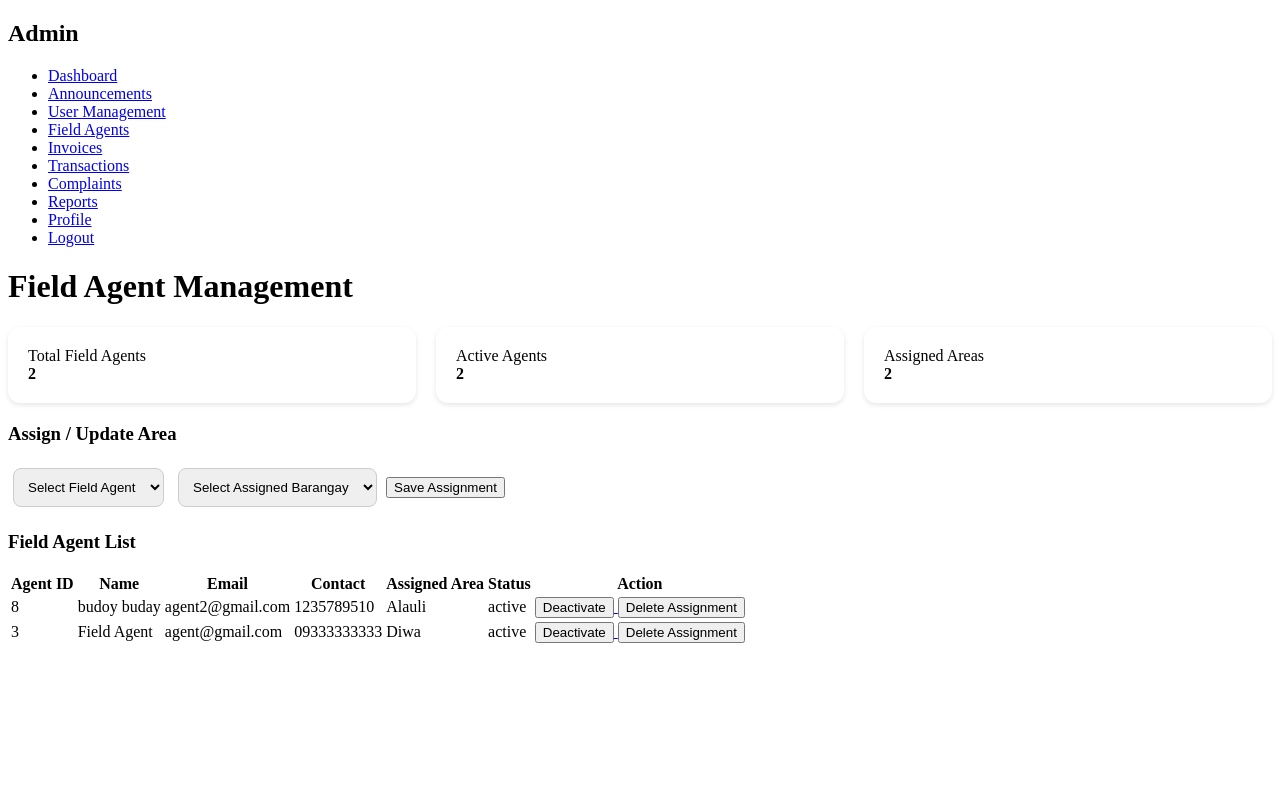
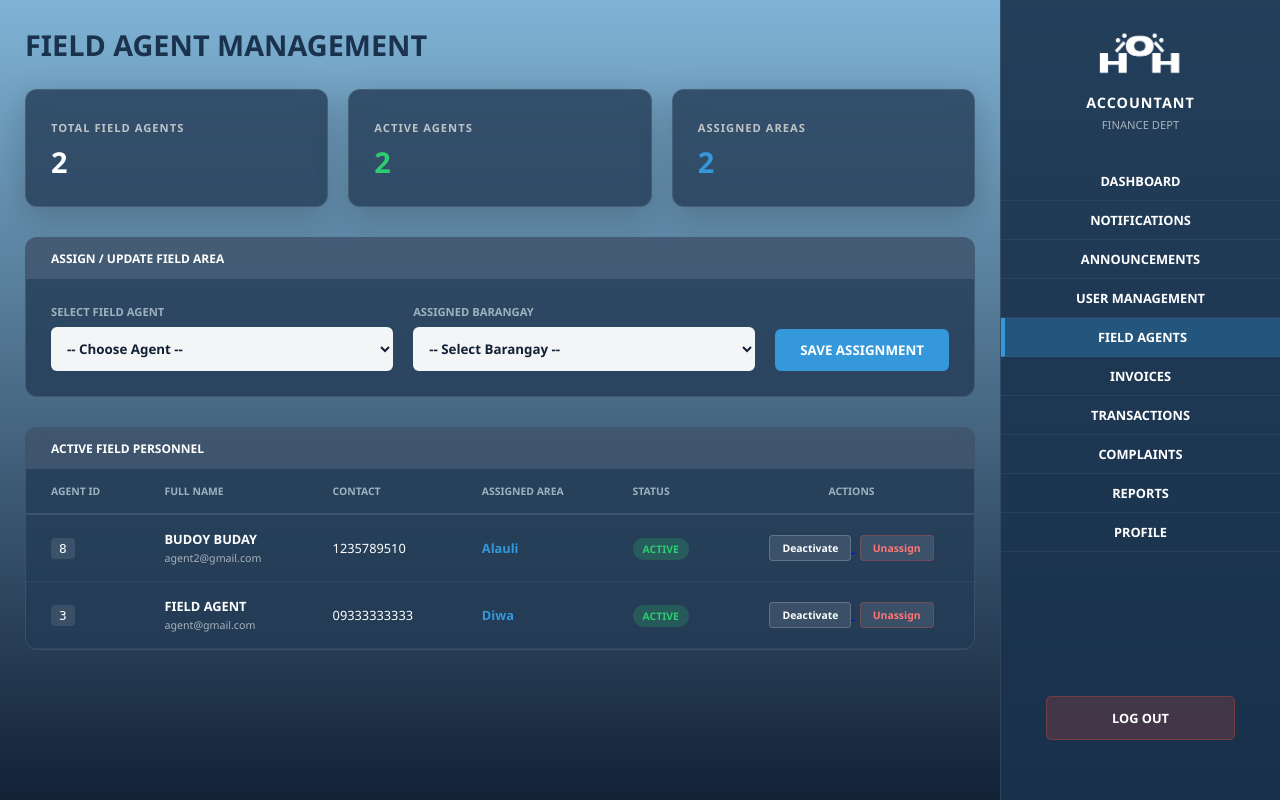
Before and after one commit to Stupidcheesecatmeow/H2O, a PHP site: page /agent_management.php in a window 1280 px wide. Run offline with PHP 8.4, Linux system fonts and the light colour scheme; a user stored in the database is signed in; data comes from the database, SQL or seed files in the repository.

Commit message:
eygent n inboys ng admin sah

```diff
--- /dev/null
+++ b/agent_management.css
@@ -0,0 +1,225 @@
+/* --- UNIVERSAL VARIABLES --- */
+:root {
+    --navy-dark: #122136;
+    --navy-panel: rgba(36, 59, 85, 0.8);
+    --accent-blue: #3498db;
+    --white: #ffffff;
+    --success: #2ecc71;
+    --danger: #e74c3c;
+    --warning: #f1c40f;
+    --blue-light: #9db2bf;
+}
+
+/* --- BASE LAYOUT --- */
+* { box-sizing: border-box; font-family: 'Segoe UI', Arial, sans-serif; }
+
+body {
+    margin: 0;
+    background: linear-gradient(to bottom, #7fb3d5, #122136);
+    background-attachment: fixed;
+    height: 100vh;
+    display: flex; /* Sidebar Right Layout */
+    overflow: hidden;
+    color: white;
+    opacity: 0;
+    transition: opacity 0.2s ease-in-out;
+}
+
+.main-content {
+    flex: 1;
+    padding: 25px;
+    display: block;
+    overflow-y: auto;
+    height: 100vh;
+    color: white;
+}
+
+.header-row h1 {
+    color: #1a324d;
+    margin: 0 0 25px 0;
+    font-size: 1.8rem;
+    font-weight: 800;
+}
+
+/* --- STATS GRID --- */
+.stats-grid {
+    display: grid;
+    grid-template-columns: repeat(3, 1fr);
+    gap: 20px;
+    margin-bottom: 30px;
+}
+
+.stat-card {
+    background: var(--navy-panel);
+    border-radius: 12px;
+    padding: 25px;
+    backdrop-filter: blur(10px);
+    border: 1px solid rgba(255, 255, 255, 0.1);
+    box-shadow: 0 8px 32px rgba(0,0,0,0.2);
+}
+
+.stat-label { font-size: 0.7rem; font-weight: 800; text-transform: uppercase; color: #bdc3c7; letter-spacing: 1px; }
+.stat-value { display: block; font-size: 1.8rem; font-weight: 800; margin-top: 5px; }
+
+/* --- GLASS PANELS --- */
+.glass-panel {
+    background: var(--navy-panel);
+    border-radius: 12px;
+    border: 1px solid rgba(255, 255, 255, 0.1);
+    backdrop-filter: blur(10px);
+    margin-bottom: 30px;
+    overflow: hidden;
+}
+
+.panel-title-bar {
+    background: rgba(255, 255, 255, 0.1);
+    padding: 12px 25px;
+    font-weight: 800;
+    font-size: 0.75rem;
+    text-transform: uppercase;
+}
+
+.content-area { padding: 25px; }
+
+/* --- ASSIGNMENT FORM --- */
+.assignment-form-grid {
+    display: grid;
+    grid-template-columns: 1fr 1fr auto;
+    gap: 20px;
+    align-items: flex-end;
+}
+
+.form-group { display: flex; flex-direction: column; gap: 8px; }
+.form-group label { font-size: 0.7rem; font-weight: 900; color: var(--blue-light); text-transform: uppercase; }
+
+select {
+    padding: 12px;
+    border-radius: 6px;
+    border: none;
+    background: rgba(255, 255, 255, 0.95);
+    color: var(--navy-dark);
+    font-weight: 600;
+    outline: none;
+}
+
+.save-btn {
+    background: var(--accent-blue);
+    color: white;
+    padding: 12px 25px;
+    border-radius: 6px;
+    border: none;
+    font-weight: 800;
+    cursor: pointer;
+    transition: 0.3s;
+}
+
+.save-btn:hover { background: #2980b9; transform: translateY(-2px); }
+
+/* --- DATA TABLE --- */
+.table-area { padding: 0; }
+.data-table { width: 100%; border-collapse: collapse; }
+.data-table th {
+    text-align: left; padding: 15px 25px;
+    font-size: 0.65rem; text-transform: uppercase;
+    color: var(--blue-light); border-bottom: 2px solid rgba(255, 255, 255, 0.1);
+}
+.data-table td { padding: 15px 25px; font-size: 0.8rem; border-bottom: 1px solid rgba(255, 255, 255, 0.05); }
+
+.id-badge { background: rgba(255,255,255,0.1); padding: 3px 8px; border-radius: 4px; font-family: monospace; }
+
+/* Status Pills */
+.status-pill { padding: 4px 10px; border-radius: 20px; font-size: 0.65rem; font-weight: bold; }
+.paid { background: rgba(46, 204, 113, 0.2); color: var(--success); }
+.unpaid { background: rgba(231, 76, 60, 0.2); color: var(--danger); }
+
+/* Table Action Buttons */
+.action-btn {
+    background: rgba(255, 255, 255, 0.1);
+    color: white;
+    border: 1px solid rgba(255, 255, 255, 0.2);
+    padding: 5px 12px;
+    border-radius: 4px;
+    font-size: 0.65rem;
+    font-weight: 800;
+    cursor: pointer;
+    transition: 0.2s;
+}
+.action-btn:hover { background: var(--white); color: var(--navy-dark); }
+.delete-btn { color: #ff7675; border-color: rgba(231, 76, 60, 0.3); margin-left: 5px; }
+.delete-btn:hover { background: var(--danger); color: white; }
+
+/* --- SIDEBAR RIGHT --- */
+.sidebar-right {
+    width: 280px;
+    background-color: rgba(26, 50, 77, 0.9);
+    height: 100vh;
+    display: flex;
+    flex-direction: column;
+    align-items: center;
+    padding-top: 30px;
+    border-left: 1px solid rgba(255,255,255,0.1);
+}
+
+.side-logo { width: 100px; margin-bottom: 10px; }
+
+.agent-info {
+    color: white;
+    text-align: center;
+    margin-bottom: 30px;
+}
+
+.agent-info h3 {
+    margin: 5px 0;
+    font-size: 0.9rem;
+    letter-spacing: 1px;
+}
+
+.agent-info p {
+    margin: 0;
+    font-size: 0.7rem;
+    opacity: 0.6;
+    text-transform: uppercase;
+}
+
+.nav-menu { width: 100%; }
+
+.nav-item {
+    display: block;
+    width: 100%;
+    padding: 10px;
+    text-decoration: none;
+    color: white;
+    text-align: center;
+    font-weight: bold;
+    font-size: 0.8rem;
+    border-bottom: 1px solid rgba(255,255,255,0.05);
+    transition: 0.3s;
+}
+
+.nav-item:hover,
+.nav-item.active {
+    background-color: rgba(52, 152, 219, 0.3);
+    border-left: 4px solid var(--accent-blue);
+}
+
+/* FOOTER */
+.sidebar-footer {
+    margin-top: auto;
+    padding-bottom: 30px;
+    width: 80%;
+}
+
+.logout-btn-container {
+    display: block; width: 85%; margin: auto auto 30px auto;
+    background: rgba(231, 76, 60, 0.2);
+    color: white; text-align: center; padding: 12px;
+    border-radius: 5px; font-weight: bold; text-decoration: none;
+    font-size: 0.8rem;
+    border: 1px solid rgba(231, 76, 60, 0.3);
+    transition: 0.3s;
+}
+
+.logout-btn-container:hover {
+    background: var(--danger);
+    color: white;
+}
--- a/agent_management.php
+++ b/agent_management.php
@@ -98,126 +98,154 @@ $agents = $conn->query("
 ?>
 
 <!DOCTYPE html>
-<html>
+<html lang="en">
 <head>
-    <title>Field Agent Management</title>
-    <link rel="stylesheet" href="dashboard.css">
+    <meta charset="UTF-8">
+    <title>Field Agent Management | H2O</title>
+    <link rel="stylesheet" href="agent_management.css">
 </head>
-<body>
+<body id="mainBody">
 
-    <div class="layout">
-
-        <div class="sidebar">
-            <h2>Admin</h2>
-            <ul>
-                <li><a href="admin_dashboard.php">Dashboard</a></li>
-                <li><a href="announcements.php">Announcements</a></li>
-                <li><a href="user_management.php">User Management</a></li>
-                <li><a href="agent_management.php">Field Agents</a></li>
-                <li><a href="invoices.php">Invoices</a></li>
-                <li><a href="transactions.php">Transactions</a></li>
-                <li><a href="complaints_admin.php">Complaints</a></li>
-                <li><a href="reports.php">Reports</a></li>
-                <li><a href="profile.php">Profile</a></li>
-                <li><a href="logout.php">Logout</a></li>
-            </ul>
+    <div class="main-content">
+        <div class="header-row">
+            <h1>FIELD AGENT MANAGEMENT</h1>
         </div>
 
-        <div class="main">
-
-            <h1>Field Agent Management</h1>
-
-            <div class="cards">
-                <div class="card">
-                    Total Field Agents<br>
-                    <strong>
+        <!-- STATS CARDS -->
+        <div class="stats-grid">
+            <div class="stat-card">
+                <span class="stat-label">Total Field Agents</span>
+                <span class="stat-value">
                     <?php echo $conn->query("SELECT COUNT(*) AS total FROM users WHERE role='agent'")->fetch_assoc()['total']; ?>
-                    </strong>
+                </span>
             </div>
-
-                <div class="card">
-                    Active Agents<br>
-                    <strong>
+            <div class="stat-card">
+                <span class="stat-label">Active Agents</span>
+                <span class="stat-value" style="color: var(--success);">
                     <?php echo $conn->query("SELECT COUNT(*) AS total FROM users WHERE role='agent' AND status='active'")->fetch_assoc()['total']; ?>
-                    </strong>
+                </span>
             </div>
-
-                <div class="card">
-                    Assigned Areas<br>
-                    <strong>
+            <div class="stat-card">
+                <span class="stat-label">Assigned Areas</span>
+                <span class="stat-value" style="color: var(--accent-blue);">
                     <?php echo $conn->query("SELECT COUNT(*) AS total FROM agent_assignments")->fetch_assoc()['total']; ?>
-                    </strong>
+                </span>
             </div>
         </div>
 
-            <div class="table-box">
-                <h3>Assign / Update Area</h3>
-
-                <form method="POST">
+        <!-- ASSIGNMENT FORM PANEL -->
+        <div class="glass-panel">
+            <div class="panel-title-bar">Assign / Update Field Area</div>
+            <div class="content-area">
+                <form method="POST" class="assignment-form-grid">
+                    <div class="form-group">
+                        <label>Select Field Agent</label>
                         <select name="agent_id" required>
-                        <option value="">Select Field Agent</option>
-
+                            <option value="">-- Choose Agent --</option>
                             <?php while($a = $agent_options->fetch_assoc()): ?>
                                 <option value="<?php echo $a['id']; ?>">
                                     <?php echo ($a['user_code'] ?? $a['id'])." - ".$a['first_name']." ".$a['last_name']; ?>
                                 </option>
                             <?php endwhile; ?>
                         </select>
+                    </div>
 
+                    <div class="form-group">
+                        <label>Assigned Barangay</label>
                         <select name="area" required>
-                        <option value="">Select Assigned Barangay</option>
-
+                            <option value="">-- Select Barangay --</option>
                             <?php foreach($barangays as $b): ?>
-                            <option value="<?php echo $b; ?>">
-                                <?php echo $b; ?>
-                            </option>
+                                <option value="<?php echo $b; ?>"><?php echo $b; ?></option>
                             <?php endforeach; ?>
                         </select>
+                    </div>
 
-                    <button type="submit" name="assign_area">Save Assignment</button>
+                    <button type="submit" name="assign_area" class="save-btn">SAVE ASSIGNMENT</button>
                 </form>
             </div>
+        </div>
 
-            <h3>Field Agent List</h3>
-
-            <table>
+        <!-- AGENT LIST PANEL -->
+        <div class="glass-panel">
+            <div class="panel-title-bar">Active Field Personnel</div>
+            <div class="table-area">
+                <table class="data-table">
+                    <thead>
                         <tr>
                             <th>Agent ID</th>
-                    <th>Name</th>
-                    <th>Email</th>
+                            <th>Full Name</th>
                             <th>Contact</th>
                             <th>Assigned Area</th>
                             <th>Status</th>
-                    <th>Action</th>
+                            <th style="text-align:center">Actions</th>
                         </tr>
-
-                <?php while($row = $agents->fetch_assoc()): ?>
+                    </thead>
+                    <tbody>
+                        <?php while($row = $agents->fetch_assoc()):
+                            $statusClass = ($row['status'] == 'active') ? 'paid' : 'unpaid';
+                        ?>
                         <tr>
-                    <td><?php echo $row['user_code'] ?? $row['agent_id']; ?></td>
-                    <td><?php echo $row['first_name']." ".$row['last_name']; ?></td>
-                    <td><?php echo $row['email']; ?></td>
+                            <td><span class="id-badge"><?php echo $row['user_code'] ?? $row['agent_id']; ?></span></td>
+                            <td><strong><?php echo strtoupper($row['first_name']." ".$row['last_name']); ?></strong><br><small style="opacity:0.6"><?php echo $row['email']; ?></small></td>
                             <td><?php echo $row['contact_no']; ?></td>
-                    <td><?php echo $row['area'] ?? "Not assigned"; ?></td>
-                    <td><?php echo $row['status']; ?></td>
-                    <td>
+                            <td><span style="color: var(--accent-blue); font-weight:bold;"><?php echo $row['area'] ?? "NOT ASSIGNED"; ?></span></td>
+                            <td><span class="status-pill <?php echo $statusClass; ?>"><?php echo strtoupper($row['status']); ?></span></td>
+                            <td style="text-align:center">
                                 <a href="?toggle_status=<?php echo $row['agent_id']; ?>">
-                            <button type="button">
-                                <?php echo ($row['status'] == 'active') ? 'Deactivate' : 'Activate'; ?>
-                            </button>
+                                    <button class="action-btn"><?php echo ($row['status'] == 'active') ? 'Deactivate' : 'Activate'; ?></button>
                                 </a>
-
                                 <?php if($row['assignment_id']): ?>
                                     <a href="?delete_assignment=<?php echo $row['assignment_id']; ?>" onclick="return confirm('Delete this assignment?')">
-                                <button type="button">Delete Assignment</button>
+                                        <button class="action-btn delete-btn">Unassign</button>
                                     </a>
                                 <?php endif; ?>
                             </td>
                         </tr>
                         <?php endwhile; ?>
+                    </tbody>
                 </table>
-
+            </div>
         </div>
     </div>
 
+    <!-- SIDEBAR RIGHT -->
+    <div class="sidebar-right">
+        <img src="assets/logo_name.png" class="side-logo">
+        <div class="agent-info" style="color: white; text-align: center; margin-bottom: 30px;">
+            <h3>ACCOUNTANT</h3>
+            <p style="font-size: 0.7rem; opacity: 0.6;">FINANCE DEPT</p>
+        </div>
+        <nav class="nav-menu">
+            <a href="admin_dashboard.php" class="nav-item">DASHBOARD</a>
+            <a href="admin_notifications.php" class="nav-item">NOTIFICATIONS</a>
+            <a href="announcements.php" class="nav-item">ANNOUNCEMENTS</a>
+            <a href="user_management.php" class="nav-item">USER MANAGEMENT</a>
+            <a href="agent_management.php" class="nav-item active">FIELD AGENTS</a>
+            <a href="invoices.php" class="nav-item">INVOICES</a>
+            <a href="transactions.php" class="nav-item">TRANSACTIONS</a>
+            <a href="complaints_admin.php" class="nav-item">COMPLAINTS</a>
+            <a href="reports.php" class="nav-item">REPORTS</a>
+            <a href="profile.php" class="nav-item">PROFILE</a>
+        </nav>
+        <div class="sidebar-footer">
+            <a href="logout.php" class="logout-btn-container">LOG OUT</a>
+        </div>
+    </div>
+
+    <script>
+        window.onload = () => { document.body.style.opacity = "1"; };
+
+        // Quick Fade transitions
+        document.querySelectorAll('.nav-item, .logout-btn-container').forEach(link => {
+            link.addEventListener('click', function(e) {
+                const target = this.getAttribute('href');
+                if (target && target !== '#') {
+                    e.preventDefault();
+                    document.body.style.opacity = "0";
+                    setTimeout(() => { window.location.href = target; }, 200);
+                }
+            });
+        });
+    </script>
 </body>
 </html>
```
Also changed, not shown: invoices.css (added, +186 -0 lines), invoices.php (+78 -49 lines). Lines whose indentation alone changed are shown as unchanged.
